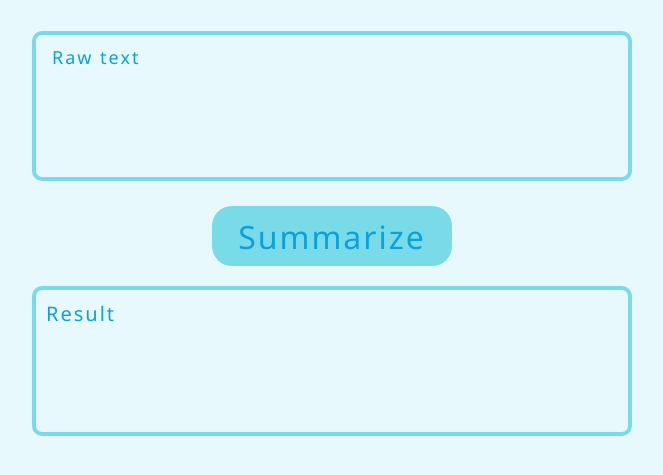
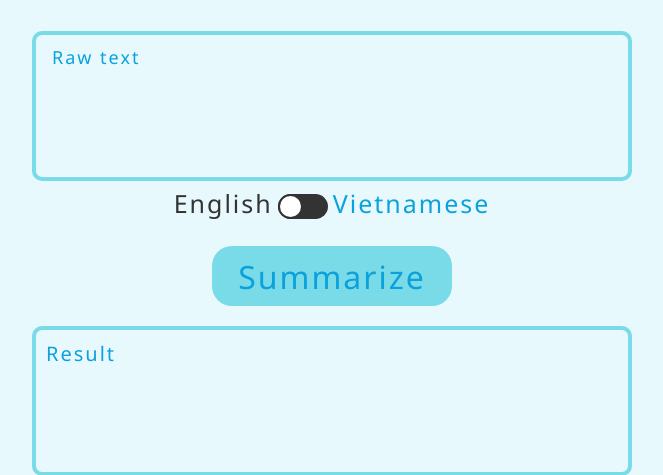
Before and after one commit to phucmap85/Quidk-website, a Flask app: page / in a window 1280 px wide. Shown: the part 282-757 px from the top of the page, without its empty margins (308-971 px from the left). Run offline with Flask 2, Linux system fonts and the light colour scheme.

Commit message:
Update home.html

```diff
--- a/templates/home.html
+++ b/templates/home.html
@@ -182,6 +182,68 @@ body{
     color: #0AA1DD;
     overflow: auto;
 }
+
+.container{
+    display: flex;
+    justify-content: center;
+    position: relative;
+    max-width: 800px;
+    height: 40px;
+    color: #555;
+}
+
+.check{
+    top: 7.5px;
+    margin-bottom: 50px;
+    position: relative;
+    width: 50px;
+}
+
+.check:before{
+    content: '';
+    position: absolute;
+    width: 50px;
+    height: 25px;
+    background: #333;
+    border-radius: 25px;
+}
+
+.check:checked:before{
+    background-color: #0AA1DD;
+}
+
+.check:after{
+    content: '';
+    position: absolute;
+    width: 25px;
+    height: 25px;
+    background: #fff;
+    border-radius: 25px;
+    transition: 0.01s;
+    border: 2px solid #333;
+    box-sizing: border-box;
+}
+
+.check:checked:after{
+    left: 25px;
+    border: 2px solid #00a1ff;
+}
+
+.en{
+    margin-right: 5px;
+    background-color: transparent;
+    position: relative;
+    font-size: 25px;
+    color: #333;
+}
+
+.vn{
+    margin-left: 5px;
+    background-color: transparent;
+    position: relative;
+    font-size: 25px;
+    color: #0AA1DD;
+}
 </style>
 
 </head>
@@ -199,12 +261,23 @@ body{
     <div class="form">
         <textarea id="text1" type="text" placeholder=" " required></textarea>
         <label for="">Raw text</label>
-        <button class="submit" type="submit" onclick="clicked()">Summarize</button>
+
+        <div class="container">
+            <span class="en">English</span>
+            <input type="checkbox" class="check" onchange="Changed(this)">
+            <span class="vn">Vietnamese</span>
+            <!-- <input type="checkbox" class="check"> -->
+
+        </div>
+
+        <button class="submit" type="submit" onclick=="clicked()">Summarize</button>
         <p id="output">Result</input>
     </div>
 
     <script>
         function clicked(){
+            const button = document.querySelector('submit')
+            button.disable = True;
             document.getElementById("output").innerHTML = "Loading...";
             var x = document.getElementById("text1").value;
             let userInput = {'text' : x}
@@ -214,8 +287,17 @@ body{
             request.onload = () => {
                 const flaskMessage = request.responseText
                 document.getElementById("output").innerHTML = flaskMessage;
+                button.disable = False;
             }
             request.send(JSON.stringify(userInput));
+        }
+
+        function Changed(checkboxElem) {
+            var language = new String("en");
+            if (checkboxElem.checked) {
+                language = new String("vn");
+            }
+        // console.log(language);
         }
     </script>
 
```
